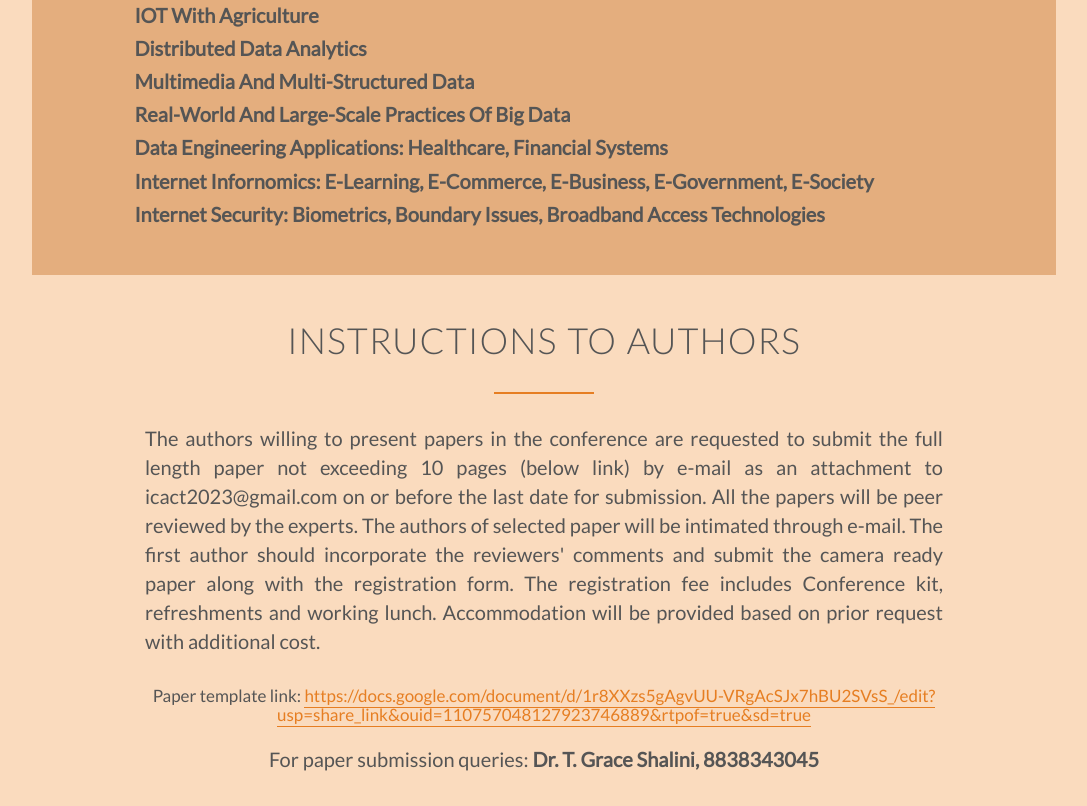
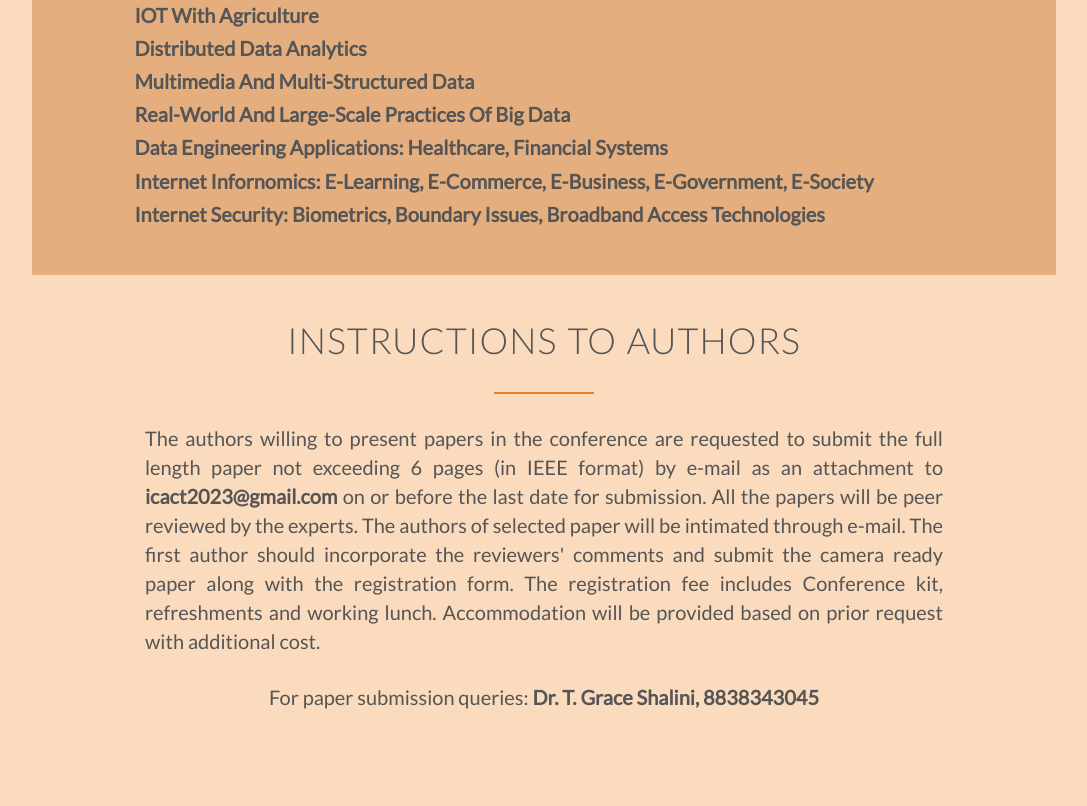
Before and after one commit to VishalRaja1207/icact2023, a plain HTML site: page callforpapers.html in a window 1280 px wide. Shown: the part 2467-3273 px from the top of the page, without its empty margins (96-1183 px from the left). After the commit the page ends 3211 px from the top, so only its background shows below. Drawn offline with nearby package versions, Linux system fonts and the light colour scheme.

Commit message:
Update callforpapers.html

```diff
--- a/callforpapers.html
+++ b/callforpapers.html
@@ -132,19 +132,13 @@
             <h2>INSTRUCTIONS TO AUTHORS</h2>
             <p class="long-copy">
                 The authors willing to present papers in the conference are requested to submit the full
-                length paper not exceeding 10 pages (below link) by e-mail as an attachment to
-                icact2023@gmail.com on or before the last date for submission. All the papers will be peer
+                length paper not exceeding 6 pages (in IEEE format) by e-mail as an attachment to
+		<b>icact2023@gmail.com</b> on or before the last date for submission. All the papers will be peer
                 reviewed by the experts. The authors of selected paper will be intimated through e-mail.
                 The first author should incorporate the reviewers' comments and submit the camera ready
                 paper along with the registration form. The registration fee includes Conference kit,
                 refreshments and working lunch. Accommodation will be provided based on prior request with additional cost.
             </p>
-	    <div style="text-align: center; font-size: 17px"  class="gs">Paper template link:
-                <a class="paper-template" href="https://docs.google.com/document/d/1r8XXzs5gAgvUU-VRgAcSJx7hBU2SVsS_/edit?usp=share_link&ouid=110757048127923746889&rtpof=true&sd=true" >
-                    https://docs.google.com/document/d/1r8XXzs5gAgvUU-VRgAcSJx7hBU2SVsS_/edit?usp=share_link&ouid=110757048127923746889&rtpof=true&sd=true
-                </a>
-            </div>
-	    <br>
             <p style="text-align: center;"  class="gs">For paper submission queries: <b>Dr. T. Grace Shalini, 8838343045</b></p>
         </div>
     </section>
```
